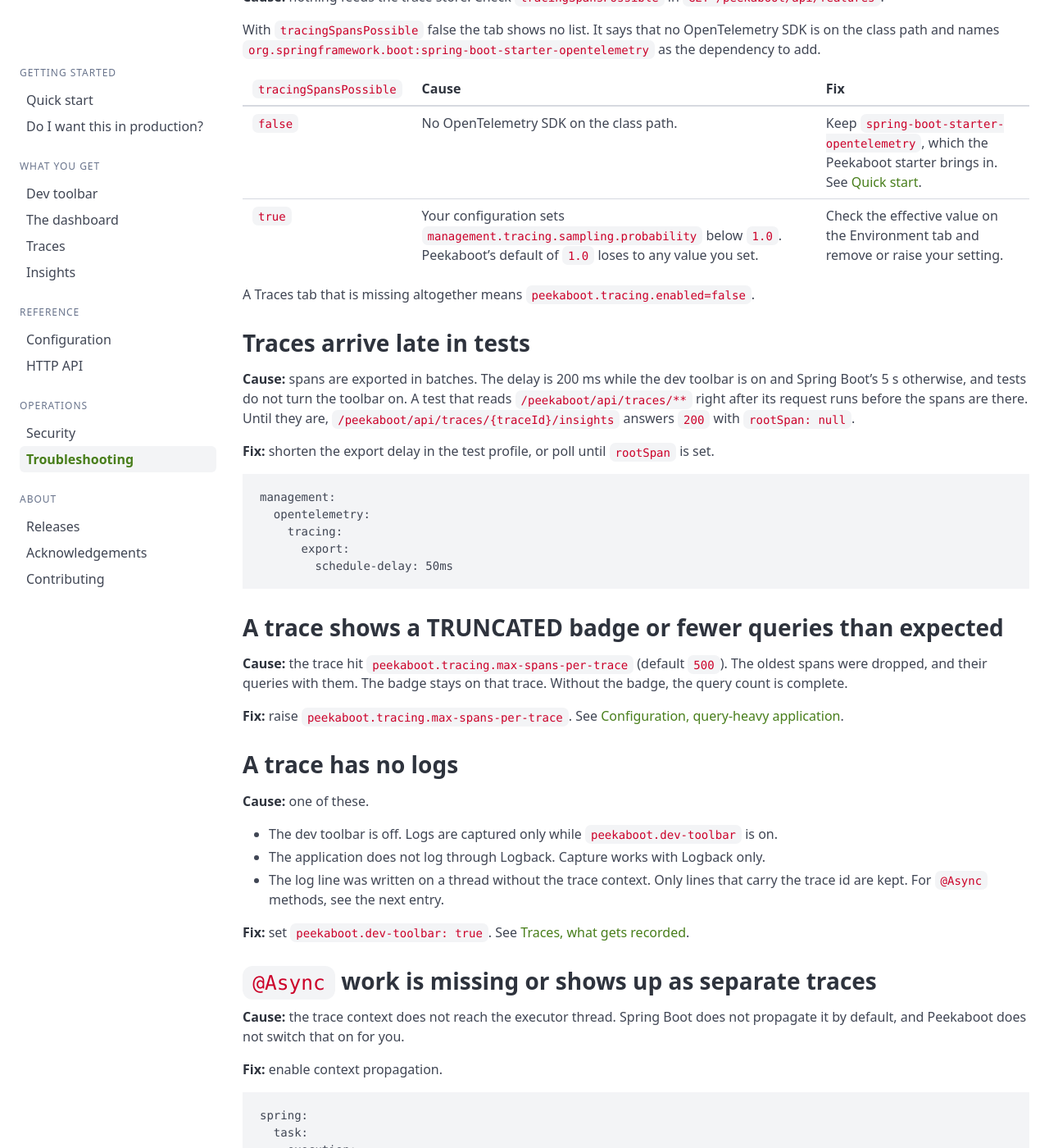
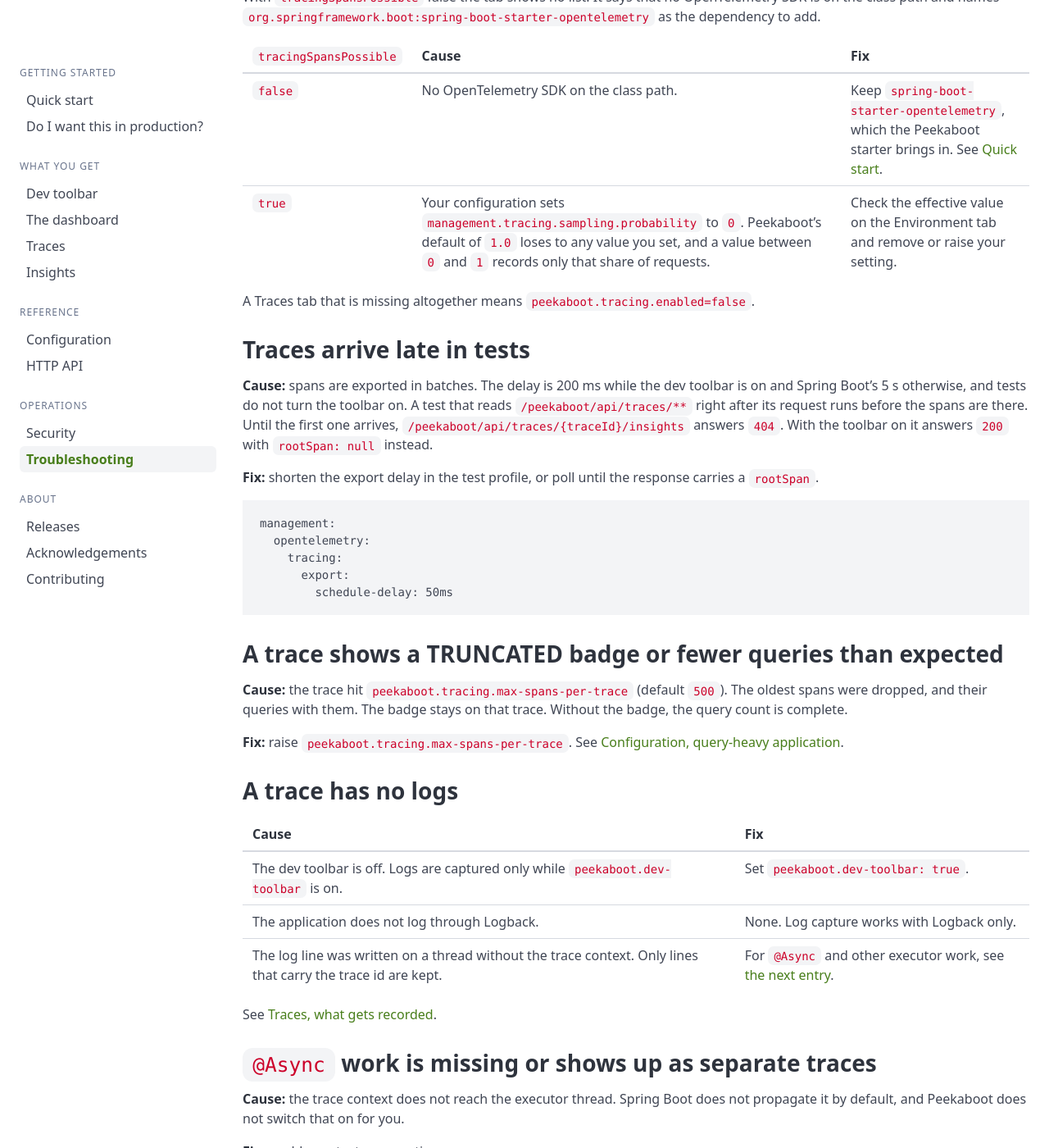
Before and after one commit to peekaboot-org/peekaboot-org.github.io, a Jekyll site: the page built from docs/troubleshooting.md, in a window 1280 px wide and 1400 px high, scrolled down 1095 px. Shown: the whole window at 82% size. Built offline with Jekyll 4.4.1, drawn with Linux system fonts in a browser that asks for light colours; some of the changed text lies outside the part shown.

Commit message:
docs: correct troubleshooting, tabulate causes

````diff
--- a/docs/troubleshooting.md
+++ b/docs/troubleshooting.md
@@ -5,8 +5,6 @@
 ---
 
 ## `/peekaboot` returns 404 {#peekaboot-returns-404}
-
-**Cause:** one of these.
 
 | Cause | Fix |
 |---|---|
@@ -44,7 +42,7 @@
 | `tracingSpansPossible` | Cause | Fix |
 |---|---|---|
 | `false` | No OpenTelemetry SDK on the class path. | Keep `spring-boot-starter-opentelemetry`, which the Peekaboot starter brings in. See [Quick start]({{ '/docs/quick-start/' | relative_url }}#what-the-starter-brings). |
-| `true` | Your configuration sets `management.tracing.sampling.probability` below `1.0`. Peekaboot's default of `1.0` loses to any value you set. | Check the effective value on the Environment tab and remove or raise your setting. |
+| `true` | Your configuration sets `management.tracing.sampling.probability` to `0`. Peekaboot's default of `1.0` loses to any value you set, and a value between `0` and `1` records only that share of requests. | Check the effective value on the Environment tab and remove or raise your setting. |
 
 A Traces tab that is missing altogether means `peekaboot.tracing.enabled=false`.
 
@@ -52,10 +50,12 @@
 
 **Cause:** spans are exported in batches. The delay is 200 ms while the dev toolbar is on and
 Spring Boot's 5 s otherwise, and tests do not turn the toolbar on. A test that reads
-`/peekaboot/api/traces/**` right after its request runs before the spans are there. Until they
-are, `/peekaboot/api/traces/{traceId}/insights` answers `200` with `rootSpan: null`.
+`/peekaboot/api/traces/**` right after its request runs before the spans are there. Until the
+first one arrives, `/peekaboot/api/traces/{traceId}/insights` answers `404`. With the toolbar on
+it answers `200` with `rootSpan: null` instead.
 
-**Fix:** shorten the export delay in the test profile, or poll until `rootSpan` is set.
+**Fix:** shorten the export delay in the test profile, or poll until the response carries a
+`rootSpan`.
 
 ```yaml
 management:
@@ -76,15 +76,13 @@
 
 ## A trace has no logs {#trace-has-no-logs}
 
-**Cause:** one of these.
+| Cause | Fix |
+|---|---|
+| The dev toolbar is off. Logs are captured only while `peekaboot.dev-toolbar` is on. | Set `peekaboot.dev-toolbar: true`. |
+| The application does not log through Logback. | None. Log capture works with Logback only. |
+| The log line was written on a thread without the trace context. Only lines that carry the trace id are kept. | For `@Async` and other executor work, see [the next entry](#async-work-missing). |
 
-- The dev toolbar is off. Logs are captured only while `peekaboot.dev-toolbar` is on.
-- The application does not log through Logback. Capture works with Logback only.
-- The log line was written on a thread without the trace context. Only lines that carry the
-  trace id are kept. For `@Async` methods, see the next entry.
-
-**Fix:** set `peekaboot.dev-toolbar: true`. See [Traces, what gets
-recorded]({{ '/docs/traces/' | relative_url }}#what-gets-captured).
+See [Traces, what gets recorded]({{ '/docs/traces/' | relative_url }}#what-gets-captured).
 
 ## `@Async` work is missing or shows up as separate traces {#async-work-missing}
 
@@ -108,17 +106,12 @@
 
 ## The toolbar does not appear {#toolbar-never-appears}
 
-**Cause:** one of these.
-
-- `peekaboot.dev-toolbar` is off. It is on only for a local run. Setting `peekaboot.enabled=true`
-  does not switch it on.
-- The response is not HTML with a `</body>` tag. JSON responses and redirects never get a bar.
-- The HTML response is larger than 2 MiB.
-- The request matches an injection exclusion: an excluded path prefix, a blocked file
-  extension, an `X-Requested-With` header or an async dispatch. See [Dev toolbar, pages that get
-  the bar]({{ '/docs/dev-toolbar/' | relative_url }}#where-the-bar-appears).
-
-**Fix:** set `peekaboot.dev-toolbar: true` where you want the toolbar outside a local run.
+| Cause | Fix |
+|---|---|
+| `peekaboot.dev-toolbar` is off. It is on only for a local run, and `peekaboot.enabled=true` does not switch it on. | Set `peekaboot.dev-toolbar: true` where you want the toolbar. |
+| The response is not HTML with a `</body>` tag. JSON responses and redirects never get a bar. | Open the request's trace on the Traces tab. Calls made from Swagger UI show in its bar. |
+| The HTML response is larger than 2 MiB. | Open the request's trace on the Traces tab. |
+| The request matches an injection exclusion: an excluded path prefix, a blocked file extension, an `X-Requested-With` header or an async dispatch. | Open the request's trace on the Traces tab, if it is traced. See [Dev toolbar, pages that get the bar]({{ '/docs/dev-toolbar/' | relative_url }}#where-the-bar-appears). |
 
 ## The toolbar says "could not start" {#toolbar-could-not-start}
 
@@ -177,7 +170,10 @@
 
 **Fix:** one of these.
 
-- Use the user name and password from the `Peekaboot Security` block in the startup log.
+- Use the user name and the generated password from the `Peekaboot Security` block in the
+  startup log. With storage on, only the first start prints the password. Later starts print
+  `Password: unchanged since <date>`. If nobody kept it, delete the credentials file named on
+  that line and restart for a new one.
 - Set your own password with `peekaboot.security.password`.
 - Set `peekaboot.security.enabled=false` where your own security protects the dashboard. If
   that security also uses the `Authorization` header, as HTTP Basic and bearer tokens do, the
````
